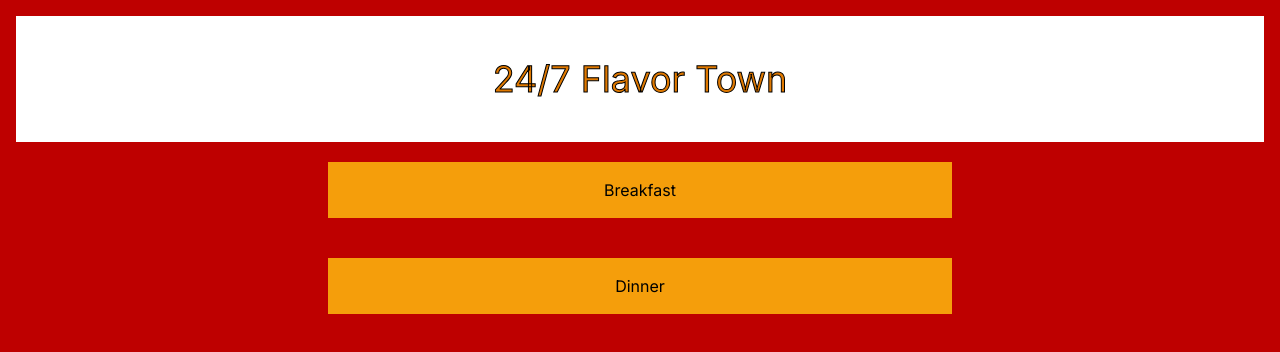
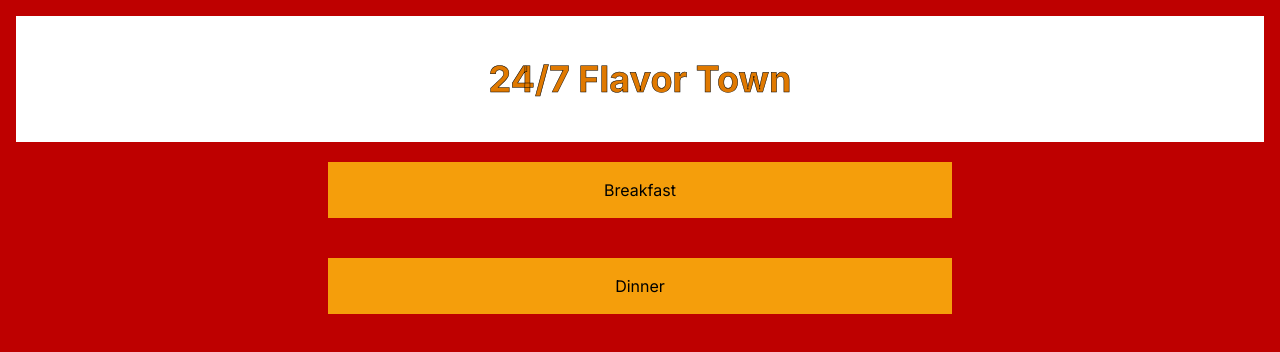
Before and after one commit to BrendanChermack/24-7-Flavor-Town, a Next.js app in the folder 24-7-flavor-town/: page / in a window 1280 px wide. Shown: the top 352 px of the page. Built offline with nearby package versions, Linux system fonts and the light colour scheme.

Commit message:
font weight

```diff
--- a/24-7-flavor-town/app/globals.css
+++ b/24-7-flavor-town/app/globals.css
@@ -89,7 +89,8 @@ html,body, :root{
     font-size: 2.25em;
     text-align: center;
     padding: 1em;
-    -webkit-text-stroke: 1px;
+    font-weight: bold;
+    -webkit-text-stroke: .5px;
     -webkit-text-stroke-color: black;
   }
 
```
